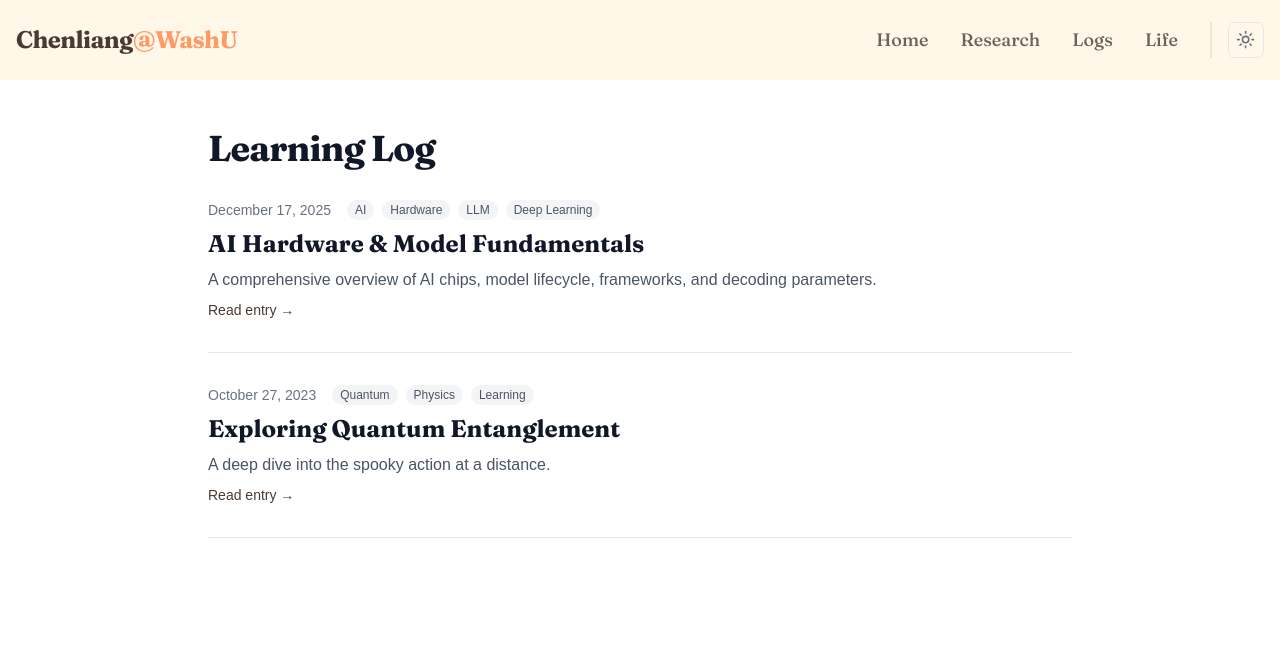
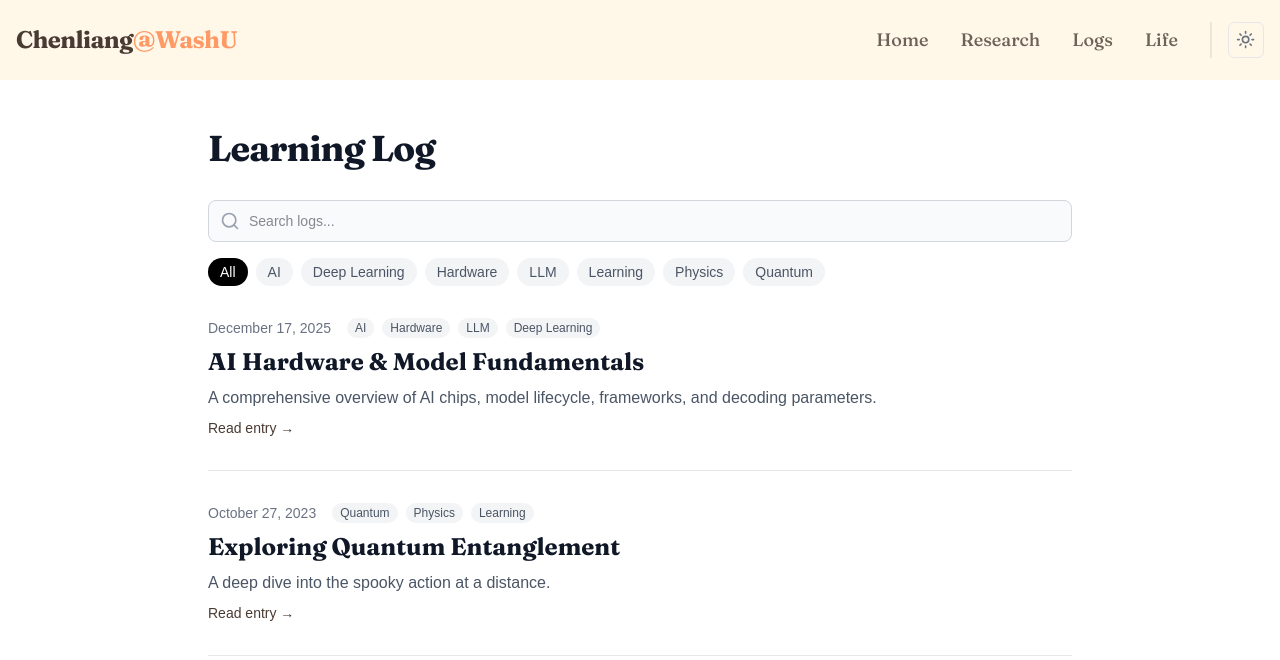
Before and after one commit to ChenliangTian/chenliangtian.github.io, a Next.js app: page /log in a window 1280 px wide. Shown: the top 660 px of the page. Built offline with nearby package versions, Linux system fonts and the light colour scheme.

Commit message:
feat: add search and filter to learning logs

```diff
--- a/src/app/log/page.tsx
+++ b/src/app/log/page.tsx
@@ -2,6 +2,7 @@ import { getAllPosts } from '@/lib/mdx';
 import { Header } from '@/components/Header';
 import Link from 'next/link';
 import { format, parseISO } from 'date-fns';
+import { LogSearch } from '@/components/LogSearch';
 
 export default function LogsPage() {
   const logs = getAllPosts('logs');
@@ -13,38 +14,8 @@ export default function LogsPage() {
         <h1 className="mb-8 text-4xl font-bold tracking-tight text-gray-900 dark:text-white">
           Learning Log
         </h1>
-        <div className="space-y-8">
-          {logs.map((log) => (
-            <article key={log.metadata.slug} className="group relative flex flex-col space-y-2 border-b border-gray-200 pb-8 dark:border-gray-800">
-              <div className="flex items-center gap-4 text-sm text-gray-500 dark:text-gray-400">
-                <time dateTime={log.metadata.date}>
-                  {format(parseISO(log.metadata.date), 'MMMM d, yyyy')}
-                </time>
-                {log.metadata.tags && (
-                  <div className="flex gap-2">
-                    {log.metadata.tags.map(tag => (
-                      <span key={tag} className="rounded-full bg-gray-100 px-2 py-0.5 text-xs font-medium text-gray-600 dark:bg-gray-800 dark:text-gray-300">
-                        {tag}
-                      </span>
-                    ))}
-                  </div>
-                )}
-              </div>
-              <Link href={`/log/${log.metadata.slug}`} className="block">
-                <h2 className="text-2xl font-bold text-gray-900 group-hover:text-cps-accent dark:text-white">
-                  {log.metadata.title}
-                </h2>
-              </Link>
-              <p className="text-gray-600 dark:text-gray-400">
-                {log.metadata.description}
-              </p>
-              <Link href={`/log/${log.metadata.slug}`} className="text-sm font-medium text-cps-accent hover:underline">
-                Read entry →
-              </Link>
-            </article>
-          ))}
-        </div>
+        <LogSearch initialLogs={logs} />
       </main>
-    </div>
+    </div >
   );
 }
--- /dev/null
+++ b/src/components/LogSearch.tsx
@@ -0,0 +1,137 @@
+"use client";
+
+import { useState, useMemo } from 'react';
+import Link from 'next/link';
+import { format, parseISO } from 'date-fns';
+import { Search, X } from 'lucide-react';
+import type { Post } from '@/lib/mdx';
+
+interface LogSearchProps {
+    initialLogs: Post[];
+}
+
+export function LogSearch({ initialLogs }: LogSearchProps) {
+    const [searchQuery, setSearchQuery] = useState('');
+    const [selectedTag, setSelectedTag] = useState<string | null>(null);
+
+    // Extract unique tags from all logs
+    const allTags = useMemo(() => {
+        const tags = new Set<string>();
+        initialLogs.forEach(log => {
+            log.metadata.tags?.forEach(tag => tags.add(tag));
+        });
+        return Array.from(tags).sort();
+    }, [initialLogs]);
+
+    // Filter logs based on search query and selected tag
+    const filteredLogs = useMemo(() => {
+        return initialLogs.filter(log => {
+            const matchesSearch =
+                searchQuery === '' ||
+                log.metadata.title.toLowerCase().includes(searchQuery.toLowerCase()) ||
+                log.metadata.description?.toLowerCase().includes(searchQuery.toLowerCase()) ||
+                log.content.toLowerCase().includes(searchQuery.toLowerCase());
+
+            const matchesTag =
+                selectedTag === null ||
+                log.metadata.tags?.includes(selectedTag);
+
+            return matchesSearch && matchesTag;
+        });
+    }, [initialLogs, searchQuery, selectedTag]);
+
+    return (
+        <div className="space-y-8">
+            {/* Search and Filter Controls */}
+            <div className="space-y-4">
+                {/* Search Input */}
+                <div className="relative">
+                    <div className="pointer-events-none absolute inset-y-0 left-0 flex items-center pl-3">
+                        <Search className="h-5 w-5 text-gray-400" />
+                    </div>
+                    <input
+                        type="text"
+                        placeholder="Search logs..."
+                        className="block w-full rounded-lg border border-gray-300 bg-gray-50 p-2.5 pl-10 text-sm text-gray-900 focus:border-cps-accent focus:ring-cps-accent dark:border-gray-600 dark:bg-gray-700 dark:text-white dark:placeholder-gray-400 dark:focus:border-cps-accent dark:focus:ring-cps-accent"
+                        value={searchQuery}
+                        onChange={(e) => setSearchQuery(e.target.value)}
+                    />
+                    {searchQuery && (
+                        <button
+                            onClick={() => setSearchQuery('')}
+                            className="absolute inset-y-0 right-0 flex items-center pr-3 text-gray-400 hover:text-gray-500"
+                        >
+                            <X className="h-4 w-4" />
+                        </button>
+                    )}
+                </div>
+
+                {/* Tags Filter */}
+                {allTags.length > 0 && (
+                    <div className="flex flex-wrap gap-2">
+                        <button
+                            onClick={() => setSelectedTag(null)}
+                            className={`rounded-full px-3 py-1 text-sm font-medium transition-colors ${selectedTag === null
+                                    ? 'bg-black text-white dark:bg-white dark:text-black'
+                                    : 'bg-gray-100 text-gray-600 hover:bg-gray-200 dark:bg-gray-800 dark:text-gray-300 dark:hover:bg-gray-700'
+                                }`}
+                        >
+                            All
+                        </button>
+                        {allTags.map(tag => (
+                            <button
+                                key={tag}
+                                onClick={() => setSelectedTag(tag === selectedTag ? null : tag)}
+                                className={`rounded-full px-3 py-1 text-sm font-medium transition-colors ${selectedTag === tag
+                                        ? 'bg-black text-white dark:bg-white dark:text-black'
+                                        : 'bg-gray-100 text-gray-600 hover:bg-gray-200 dark:bg-gray-800 dark:text-gray-300 dark:hover:bg-gray-700'
+                                    }`}
+                            >
+                                {tag}
+                            </button>
+                        ))}
+                    </div>
+                )}
+            </div>
+
+            {/* Results List */}
+            <div className="space-y-8">
+                {filteredLogs.length === 0 ? (
+                    <p className="text-center text-gray-500 dark:text-gray-400">
+                        No logs found matching your criteria.
+                    </p>
+                ) : (
+                    filteredLogs.map((log) => (
+                        <article key={log.metadata.slug} className="group relative flex flex-col space-y-2 border-b border-gray-200 pb-8 dark:border-gray-800">
+                            <div className="flex items-center gap-4 text-sm text-gray-500 dark:text-gray-400">
+                                <time dateTime={log.metadata.date}>
+                                    {format(parseISO(log.metadata.date), 'MMMM d, yyyy')}
+                                </time>
+                                {log.metadata.tags && (
+                                    <div className="flex gap-2">
+                                        {log.metadata.tags.map(tag => (
+                                            <span key={tag} className="rounded-full bg-gray-100 px-2 py-0.5 text-xs font-medium text-gray-600 dark:bg-gray-800 dark:text-gray-300">
+                                                {tag}
+                                            </span>
+                                        ))}
+                                    </div>
+                                )}
+                            </div>
+                            <Link href={`/log/${log.metadata.slug}`} className="block">
+                                <h2 className="text-2xl font-bold text-gray-900 group-hover:text-cps-accent dark:text-white">
+                                    {log.metadata.title}
+                                </h2>
+                            </Link>
+                            <p className="text-gray-600 dark:text-gray-400">
+                                {log.metadata.description}
+                            </p>
+                            <Link href={`/log/${log.metadata.slug}`} className="text-sm font-medium text-cps-accent hover:underline">
+                                Read entry →
+                            </Link>
+                        </article>
+                    ))
+                )}
+            </div>
+        </div>
+    );
+}
```
